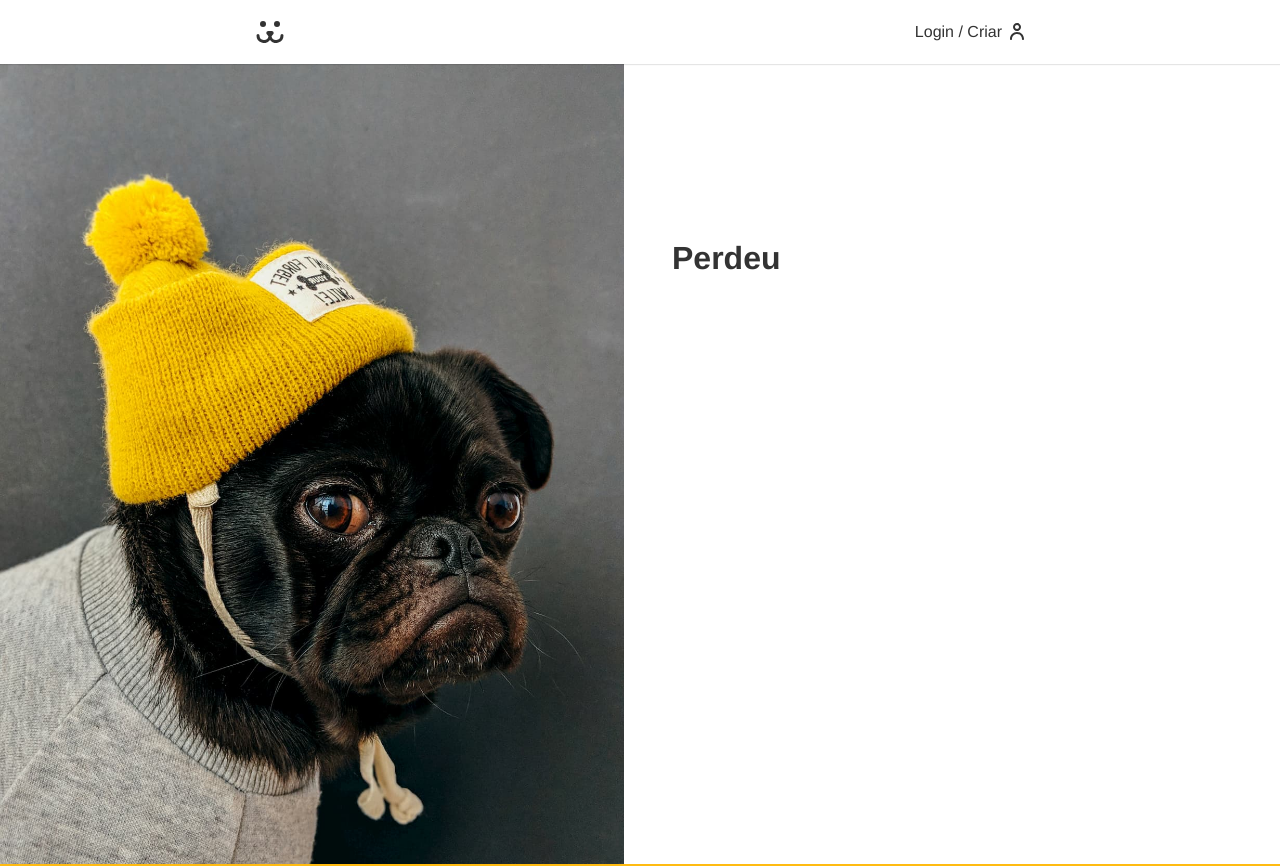
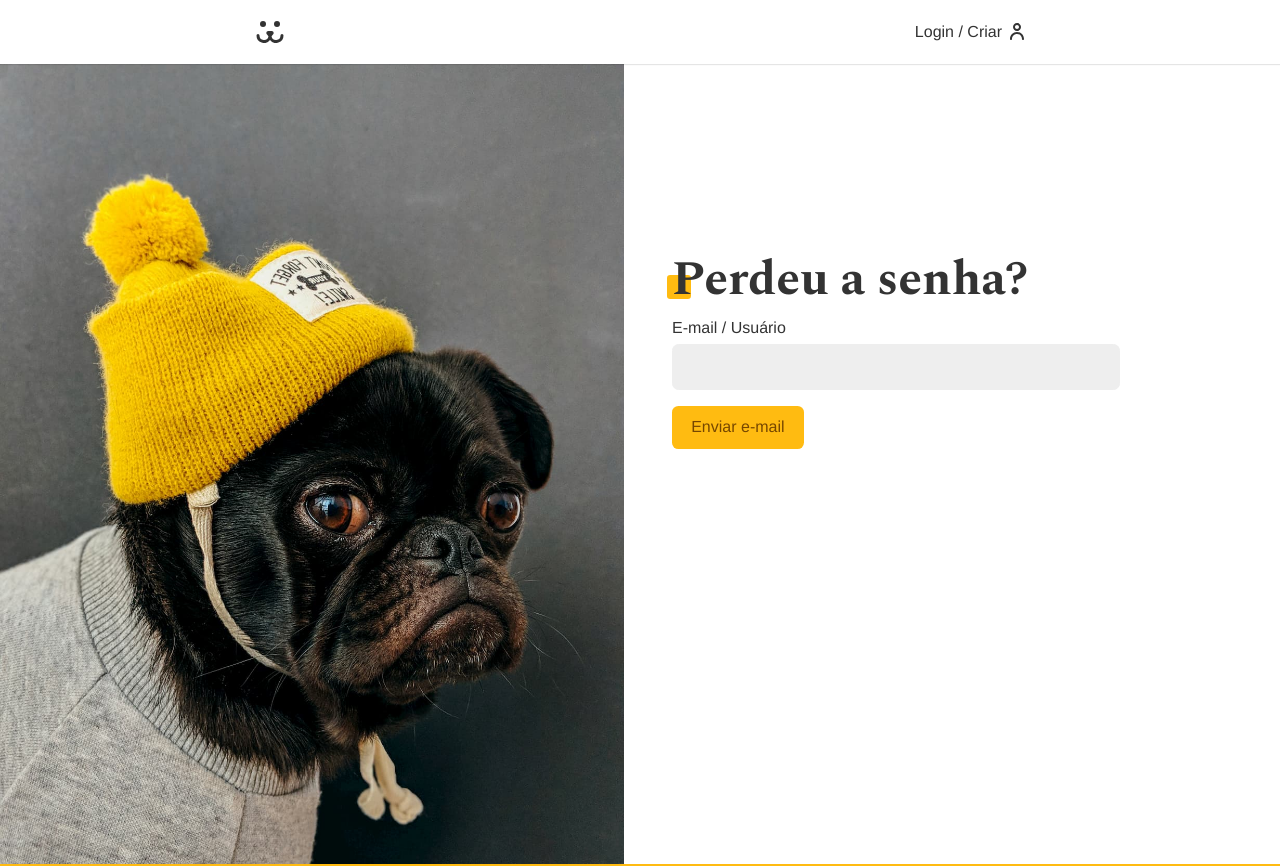
Before and after one commit to rafaasimi/dogs-origamid-nextjs, a Next.js app in the folder projeto/: page /login/perdeu in a window 1280 px wide. Shown: the top 866 px of the page. Built offline with nearby package versions, Linux system fonts and the light colour scheme.

Commit message:
Projeto: Login Resetar

```diff
--- /dev/null
+++ b/projeto/src/actions/password-lost.ts
@@ -0,0 +1,37 @@
+'use server';
+
+import { PASSWORD_LOST } from '@/functions/api';
+import apiError from '@/functions/api-error';
+
+export default async function passwordLost(state: {}, formData: FormData) {
+  const login = formData.get('login') as string | null;
+  const urlPerdeu = formData.get('url') as string | null;
+
+  try {
+    // Validação de formulário
+    // https://zod.dev/
+
+    if (!login) {
+      throw new Error('Preencha os dados.');
+    }
+
+    const { url } = PASSWORD_LOST();
+
+    const response = await fetch(url, {
+      method: 'POST',
+      headers: {
+        'Content-Type': 'application/json',
+      },
+      body: JSON.stringify({
+        login,
+        url:urlPerdeu
+      }),
+    });
+
+    if (!response.ok) throw new Error('E-mail ou usuário não cadastrado.');
+
+    return { data: null, ok: true, error: '' };
+  } catch (error: unknown) {
+    return apiError(error);
+  }
+}
--- a/projeto/src/actions/user-post.ts
+++ b/projeto/src/actions/user-post.ts
@@ -28,7 +28,7 @@
       body: formData,
     });
 
-    if (!response.ok) throw new Error('Usuário ou usuário já cadastrado.');
+    if (!response.ok) throw new Error('E-mail ou usuário já cadastrado.');
 
     const { ok } = await login({ ok: true, error: '' }, formData);
 
--- a/projeto/src/app/login/perdeu/page.tsx
+++ b/projeto/src/app/login/perdeu/page.tsx
@@ -1,3 +1,4 @@
+import LoginPerdeuForm from "@/components/Login/login-perdeu-form";
 import { Metadata } from "next";
 
 export const metadata: Metadata = {
@@ -5,10 +6,13 @@
   description: 'Recupere sua senha no site Dogs.'
 }
 
+// export const dynamic = 'force-dynamic';
+
 export default function PerdeuPage() {
   return (
-    <main>
-      <h1>Perdeu</h1>
-    </main>
+    <div className="animeLeft">
+      <h1 className="title">Perdeu a senha?</h1>
+      <LoginPerdeuForm />
+    </div>
   );
 }
--- /dev/null
+++ b/projeto/src/components/Login/login-perdeu-form.tsx
@@ -0,0 +1,57 @@
+'use client';
+
+import { useFormState, useFormStatus } from 'react-dom';
+import Button from '@/components/Forms/button';
+import Input from '@/components/Forms/input';
+import ErrorMessage from '../Helper/error-message';
+import React from 'react';
+
+import styles from './login-form.module.css';
+import passwordLost from '@/actions/password-lost';
+
+function FormButton() {
+  const { pending } = useFormStatus();
+
+  return (
+    <>
+      {pending ? (
+        <Button disabled={pending}>Enviando...</Button>
+      ) : (
+        <Button>Enviar e-mail</Button>
+      )}
+    </>
+  );
+}
+
+export default function LoginPerdeuForm() {
+  const [state, action] = useFormState(passwordLost, {
+    ok: false,
+    error: '',
+    data: null,
+  });
+
+  const [url, setUrl] = React.useState('');
+
+  React.useEffect(() => {
+    setUrl(window.location.href.replace('perdeu', 'resetar'));
+  }, []);
+
+  return (
+    <>
+      <form action={action} className={styles.form}>
+        <Input label="E-mail / Usuário" name="login" type="text" />
+        <input
+          name="url"
+          type="hidden"
+          value={url}
+        />
+        <ErrorMessage error={state.error} />
+        {state.ok ? (
+          <p style={{ color: '#4c1' }}>E-mail enviado.</p>
+        ) : (
+          <FormButton />
+        )}
+      </form>
+    </>
+  );
+}
--- a/projeto/src/functions/api.ts
+++ b/projeto/src/functions/api.ts
@@ -106,16 +106,9 @@
   };
 }
 
-export function PASSWORD_LOST(body) {
+export function PASSWORD_LOST() {
   return {
     url: API_URL + '/api/password/lost',
-    options: {
-      method: 'POST',
-      headers: {
-        'Content-Type': 'application/json',
-      },
-      body: JSON.stringify(body),
-    },
   };
 }
 
```
